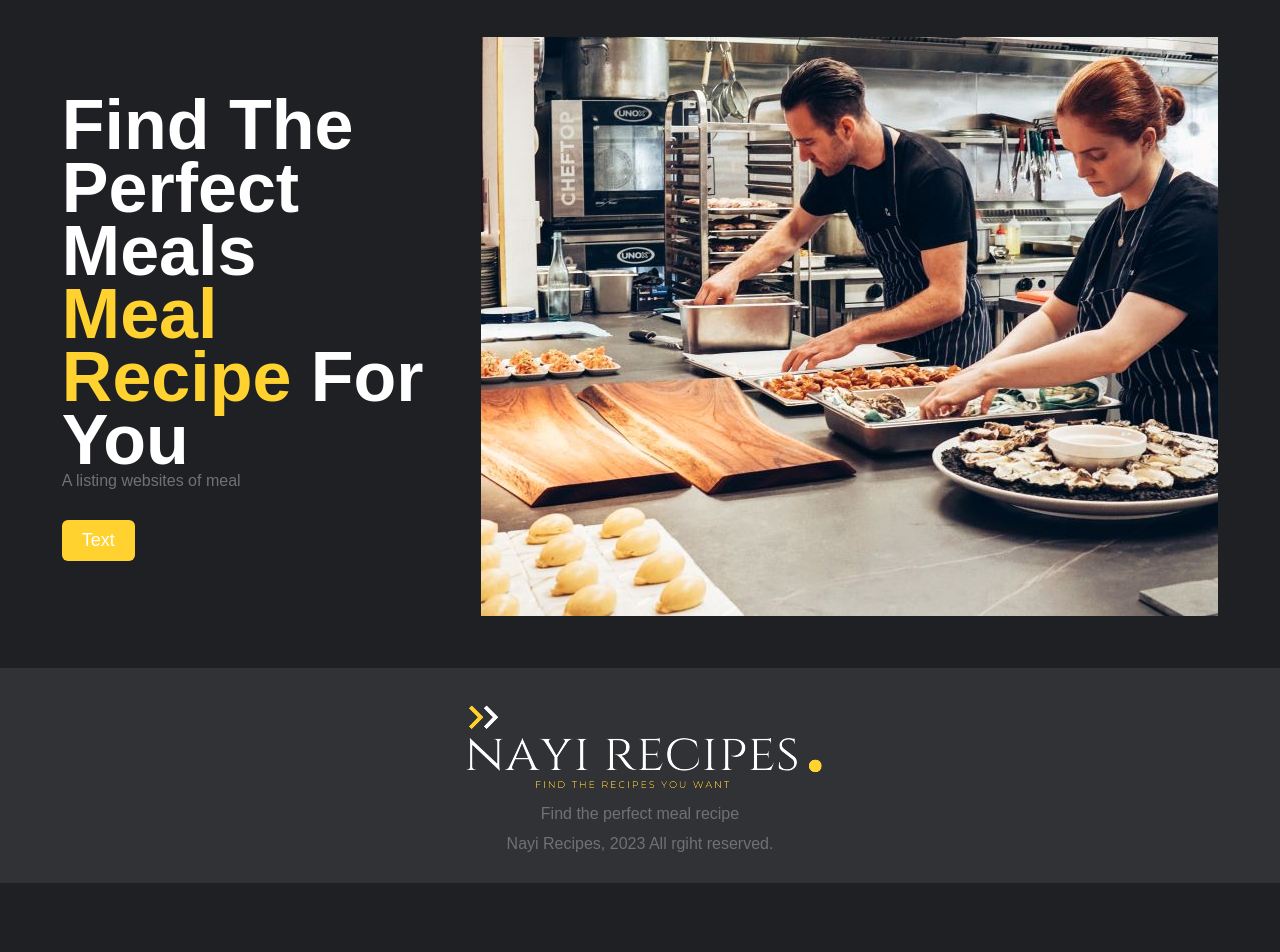
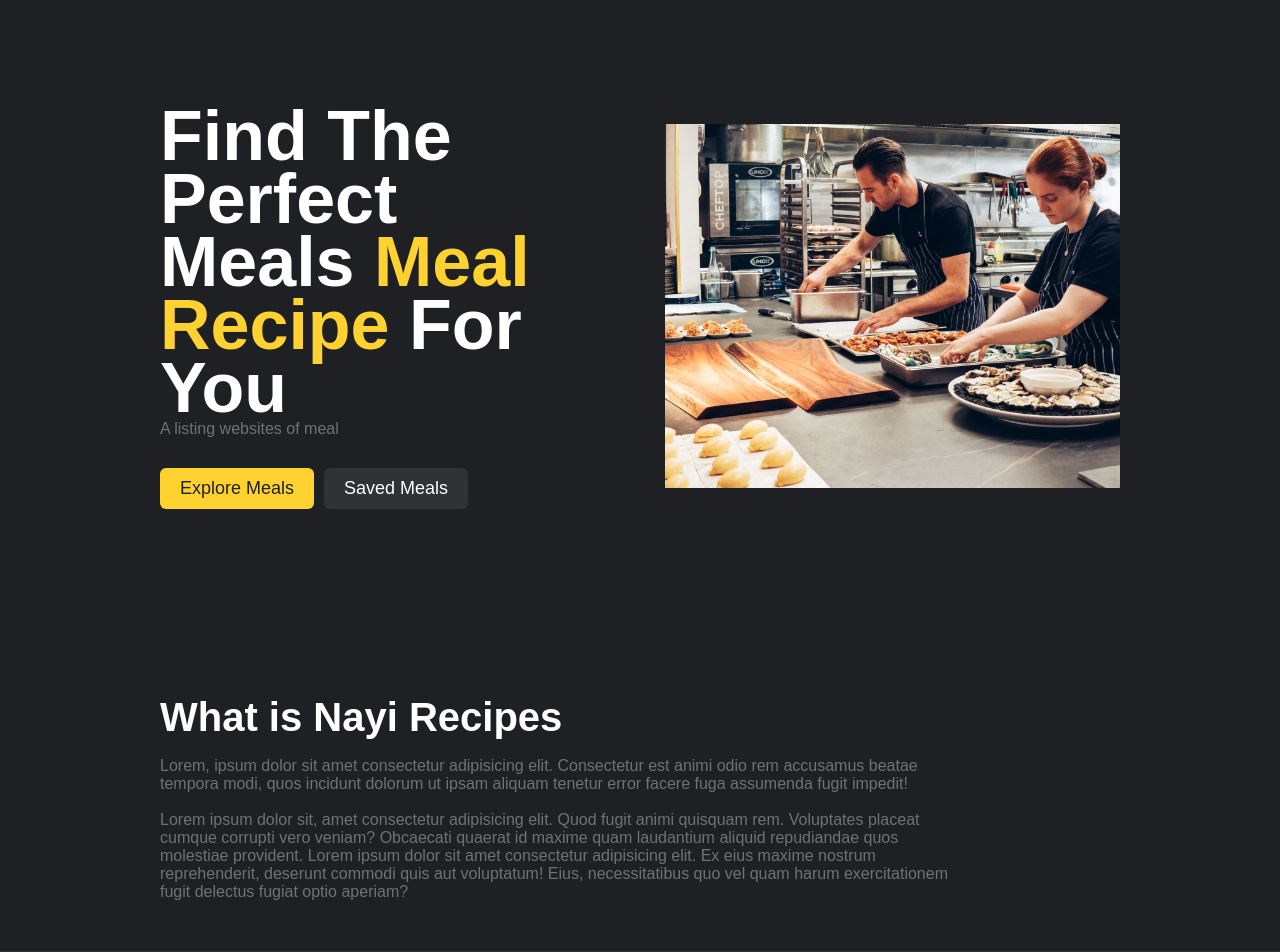
Before and after one commit to espnal/recipes-app, a Next.js app in the folder my-app/: page / in a window 1280 px wide. Shown: the part 140-1092 px from the top of the page. Before the commit the page ends 1023 px from the top, so only its background shows below. Built offline with nearby package versions, Linux system fonts and the light colour scheme.

Commit message:
added: Buttons, About , Title and P

```diff
--- a/my-app/componets/buttons/Button.module.scss
+++ b/my-app/componets/buttons/Button.module.scss
@@ -9,6 +9,7 @@
 }
 .variant__primary {
 	background-color: var(--primary-color);
+	color: var(--background-color);
 }
 .variant__secondary {
 	background-color: var(--secondary-color);
--- /dev/null
+++ b/my-app/componets/home/About.js
@@ -0,0 +1,26 @@
+import classes from './About.module.scss';
+import React from 'react';
+import Title from '../text/Title';
+import Text from '../text/Text';
+
+function About() {
+  return (
+    <div className={classes.about}>
+        <Title>What is Nayi Recipes</Title>
+        <Text>Lorem, ipsum dolor sit amet consectetur adipisicing elit. Consectetur est
+            animi odio rem accusamus beatae tempora modi, quos incidunt dolorum ut ipsam
+            aliquam tenetur error facere fuga assumenda fugit impedit!
+            <br/>
+            <br/>
+            Lorem ipsum dolor sit, amet consectetur adipisicing elit. Quod fugit animi quisquam
+            rem. Voluptates placeat cumque corrupti vero veniam? Obcaecati quaerat id maxime quam
+            laudantium aliquid repudiandae quos molestiae provident.
+            Lorem ipsum dolor sit amet consectetur adipisicing elit. Ex eius maxime nostrum
+            reprehenderit, deserunt commodi quis aut voluptatum! Eius, necessitatibus quo vel
+            quam harum exercitationem fugit delectus fugiat optio aperiam?
+            </Text>
+    </div>
+  )
+}
+
+export default About
--- /dev/null
+++ b/my-app/componets/home/About.module.scss
@@ -0,0 +1,8 @@
+.about {
+	padding: 5rem 0;
+	max-width: 800px;
+}
+
+.title {
+	margin-bottom: 1rem;
+}
--- a/my-app/componets/home/HeroSection.js
+++ b/my-app/componets/home/HeroSection.js
@@ -19,7 +19,8 @@ export default function HeroSection() {
                 </h1>
                 <Text> A listing websites of meal</Text>
                 <div className={classes.hero__buttons}>
-                    <ButtonWithLink link={'/meals'} variant="primary">Text</ButtonWithLink>
+                    <ButtonWithLink link={'/meals'} variant="primary">Explore Meals</ButtonWithLink>
+                    <ButtonWithLink link={'/savedMeals'}>Saved Meals</ButtonWithLink>
                 </div>
             </div>
             <div className={classes.hero__img}>
--- a/my-app/componets/home/HeroSection.module.scss
+++ b/my-app/componets/home/HeroSection.module.scss
@@ -31,12 +31,16 @@
 }
 
 .hero__img {
-	flex: 2;
-	width: 100%;
+	flex: 1;
+	// width: 100%;
 	object-fit: cover;
 	// max-width: 600px;
-	max-height: 600px;
+	// max-height: 600px;
 	overflow: hidden;
+	img {
+		width: 545px;
+		height: auto;
+	}
 }
 
 .hero__buttons {
--- /dev/null
+++ b/my-app/componets/text/Title.js
@@ -0,0 +1,11 @@
+import clsx from 'clsx';
+import React from 'react';
+import classes from './Title.module.scss';
+
+function Title({children, className, varaint="primary"}) {
+  return (
+    <h2 className={clsx(classes.titl, className, classes[`title__${varaint}`])}>{children}</h2>
+  )
+}
+
+export default Title
--- /dev/null
+++ b/my-app/componets/text/Title.module.scss
@@ -0,0 +1,17 @@
+.title {
+	text-transform: capitalize;
+	font-size: clamp(1.4rem, 3vw, 1.6rem);
+	color: var(--text-color-light);
+	span {
+		color: var(--primary-color);
+	}
+}
+.title__secondary {
+	text-transform: capitalize;
+	font-size: clamp(1.4rem, 3vw, 1.6rem);
+}
+.title__primary {
+	font-size: clamp(2rem, 5vw, 4rem);
+	font-family: 'Mirza', sans-serif;
+	line-height: 2em;
+}
--- a/my-app/pages/index.js
+++ b/my-app/pages/index.js
@@ -1,6 +1,11 @@
 import HeroSection from '../componets/home/HeroSection';
+import About from '../componets/home/About';
 export default function Home() {
   return (
+    <>
     <HeroSection/>
+    <About/>
+    </>
+
   );
 }
--- /dev/null
+++ b/my-app/pages/meals/meals.module.scss
@@ -0,0 +1,68 @@
+.meals__page {
+	padding: 5rem 0;
+}
+.text {
+	margin-top: 1rem;
+}
+.meals__container {
+	margin-top: 5rem;
+	display: grid;
+	gap: 1rem;
+	grid-template-columns: repeat(auto-fill, minmax(300px, 1fr));
+}
+
+.loadingSpinner {
+	padding: 50px 0;
+	display: flex;
+	justify-content: center;
+}
+
+// single meals styles
+
+.pageWrapper {
+	padding: 10rem 0;
+}
+.topContainer {
+	display: flex;
+	align-items: flex-start;
+	justify-content: flex-start;
+	gap: 5rem;
+}
+
+.info {
+	padding-top: 2rem;
+}
+
+.infoText {
+	padding-top: 1rem;
+}
+
+.saveButton {
+	margin-top: 2rem;
+	svg {
+		margin-bottom: -2.5px;
+	}
+}
+
+.ingredientsTable,
+.instructions {
+	margin-top: 10rem;
+}
+
+.greenText {
+	margin-top: 2rem;
+	color: #00b300;
+}
+
+@media only screen and (max-width: 768px) {
+	.topContainer {
+		flex-direction: column;
+		align-items: flex-start;
+		justify-content: center;
+		gap: 2rem;
+	}
+	.ingredientsTable,
+	.instructions {
+		margin-top: 5rem;
+	}
+}
```
Also changed, not shown: my-app/pages/meals/index.js (added, +10 -0 lines).
